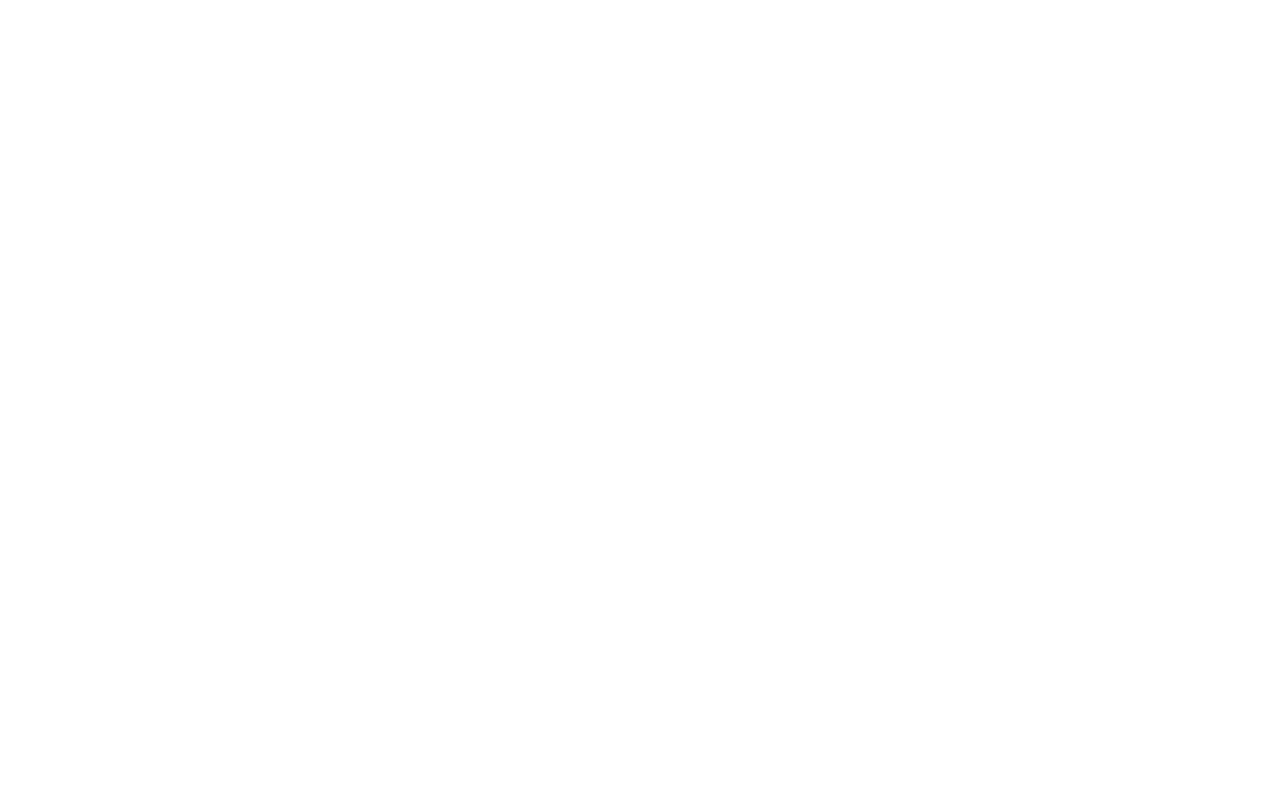
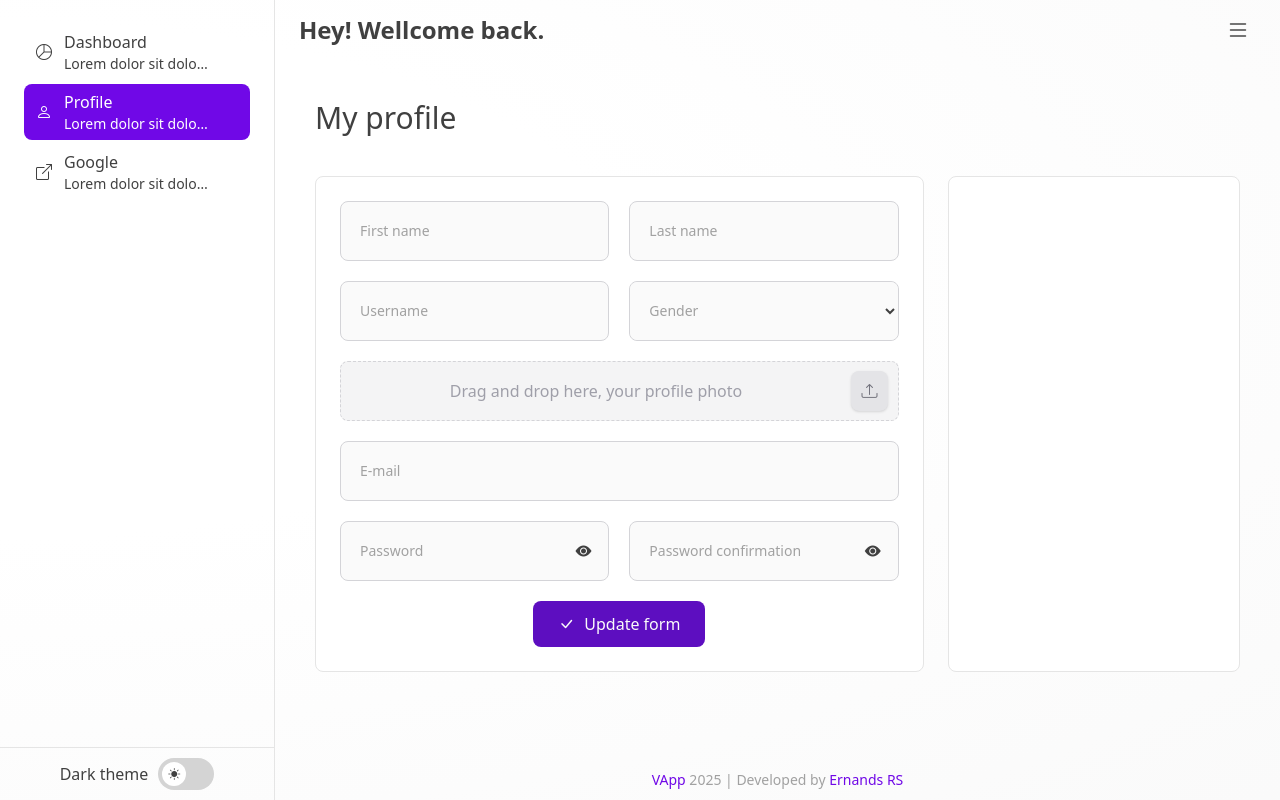
Before and after one commit to ernandesrs/pproj_vapp, a Vue app: page /profile in a window 1280 px wide. Before the commit this address had no page. Built offline with nearby package versions, Linux system fonts and the light colour scheme.

Commit message:
profile view

```diff
--- a/src/layouts/DashLayout.vue
+++ b/src/layouts/DashLayout.vue
@@ -21,6 +21,10 @@
                     <CList>
                         <CSidebarLink icon="pie-chart" :as-link="{ to: { name: 'dash.home' } }" label="Dashboard"
                             description="Lorem dolor sit dolorem" :active-in="['dash.home']" />
+
+                        <CSidebarLink icon="person" :as-link="{ to: { name: 'dash.profile' } }" label="Profile"
+                            description="Lorem dolor sit dolorem" :active-in="['dash.profile']" />
+
                         <CSidebarLink icon="box-arrow-up-right"
                             :as-link="{ href: 'https://google.com.br', target: '_blank' }" label="Google"
                             description="Lorem dolor sit dolorem" />
--- a/src/router/index.ts
+++ b/src/router/index.ts
@@ -40,6 +40,11 @@ const router = createRouter({
           path: '',
           name: 'dash.home',
           component: () => import('@/views/dash/HomeView.vue')
+        },
+        {
+          path: '/profile',
+          name: 'dash.profile',
+          component: () => import('@/views/dash/ProfileView.vue')
         }
       ]
     }
--- /dev/null
+++ b/src/views/dash/ProfileView.vue
@@ -0,0 +1,100 @@
+<template>
+    <CPage title="My profile">
+        <CPageSection with-grid>
+            <div
+                class="bg-white border border-neutral-200 dark:border-neutral-800 dark:bg-neutral-900 rounded-lg p-6 col-span-12 lg:col-span-8">
+
+                <CForm :on-submit="formSubmit" :external-errors="externalErrors" :data="profileDataForm"
+                    :validation-schema="profileDataValidation" submit-text="Update form">
+                    <CInput class="col-span-12 sm:col-span-6" v-model="profileDataForm.first_name" label="First name"
+                        id="first_name" />
+                    <CInput class="col-span-12 sm:col-span-6" v-model="profileDataForm.last_name" label="Last name"
+                        id="last_name" />
+                    <CInput class="col-span-12 sm:col-span-6" v-model="profileDataForm.username" label="Username"
+                        id="username" />
+                    <CSelect class="col-span-12 sm:col-span-6" v-model="profileDataForm.gender" id="gender"
+                        label="Gender" :options="[
+                            {
+                                label: 'None',
+                                value: 'none'
+                            },
+                            {
+                                label: 'Female',
+                                value: 'female'
+                            },
+                            {
+                                label: 'Male',
+                                value: 'male'
+                            }
+                        ]" />
+                    <CUpload class="col-span-12" v-model="profileDataForm.photo" id="photo"
+                        label="Drag and drop here, your profile photo"
+                        :allowed-mime-types="['image/jpeg', 'image/jpg', 'image/png']" :limit="1" />
+                    <CInput class="col-span-12" v-model="profileDataForm.email" id="email" label="E-mail"
+                        type="email" />
+
+                    <CInput class="col-span-12 sm:col-span-6" v-model="profileDataForm.password" id="password"
+                        label="Password" type="password" />
+                    <CInput class="col-span-12 sm:col-span-6" v-model="profileDataForm.password_confirmation"
+                        id="password_confirmation" label="Password confirmation" type="password" />
+                </CForm>
+
+            </div>
+            <div
+                class="bg-white border border-neutral-200 dark:border-neutral-800 dark:bg-neutral-900 rounded-lg p-6 col-span-12 lg:col-span-4">
+
+            </div>
+        </CPageSection>
+    </CPage>
+</template>
+
+<script setup lang="ts">
+
+import CPage from '@/components/dashboard/CPage.vue';
+import CPageSection from '@/components/dashboard/CPageSection.vue';
+import CForm from '@/components/ui/form/CForm.vue';
+import CInput from '@/components/ui/form/CInput.vue';
+import CSelect from '@/components/ui/form/CSelect.vue';
+import CUpload from '@/components/ui/form/CUpload.vue';
+import { yupValidator } from '@/utils/validator';
+import { ref } from 'vue';
+
+const externalErrors = ref<Record<string, string>>({});
+
+const profileDataValidation = yupValidator.object({
+    first_name: yupValidator.string().required(),
+    last_name: yupValidator.string().required(),
+    username: yupValidator.string().required(),
+    email: yupValidator.string().required().email(),
+    photo: yupValidator.mixed().allowedMimeTypes(['image/jpeg', 'image/jpg', 'image/png']).maxSize(0.5),
+    gender: yupValidator.mixed().required().oneOf(Array().concat(['male', 'female'])),
+    password: yupValidator.string().confirmedPassword()
+});
+
+const profileDataForm = ref<{
+    first_name: string,
+    last_name: string,
+    username: string,
+    gender: string,
+    email: string,
+    photo: Array<File>,
+    password: string,
+    password_confirmation: string
+}>({
+    first_name: '',
+    last_name: '',
+    username: '',
+    gender: '',
+    email: '',
+    photo: [],
+    password: '',
+    password_confirmation: ''
+});
+
+const formSubmit = async () => {
+    //
+};
+
+</script>
+
+<style scoped></style>
```
Also changed, not shown: 1 other file (tests, documents, lock files or other folders).
